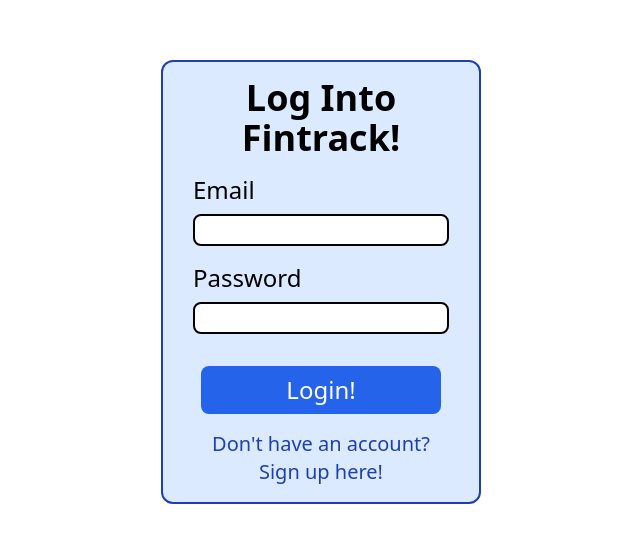
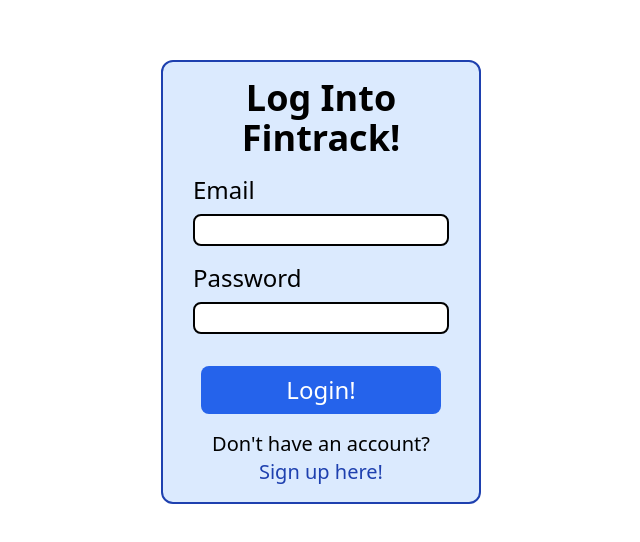
Before and after one commit to joh748/SOFTENG310-FinTrack, a React (Create React App) app in the folder frontend/: page /login in a window 1280 px wide. Shown: the part 118-660 px from the top of the page, without its empty margins (319-959 px from the left). Built offline with nearby package versions, Linux system fonts and the light colour scheme.

Commit message:
Changed some text color to black

```diff
--- a/frontend/src/components/LoginForm.jsx
+++ b/frontend/src/components/LoginForm.jsx
@@ -33,7 +33,7 @@ export default function LoginForm() {
                 <input className={inputStyle} required type="password" onChange={(e) => {setPassword(e.target.value)}} value={password} />
             </div>
             <button className="w-60 bg-blue-600 text-white text-2xl p-2 rounded-lg mt-4" onClick={(e) => handleSubmit(e)}>Login!</button>
-            <p className="text-blue-800 text-xl mt-4">Don't have an account?</p>
+            <p className="text-xl mt-4">Don't have an account?</p>
             <Link to="/signup" className="text-blue-800 text-xl">Sign up here!</Link>
         </form>
     );
```
